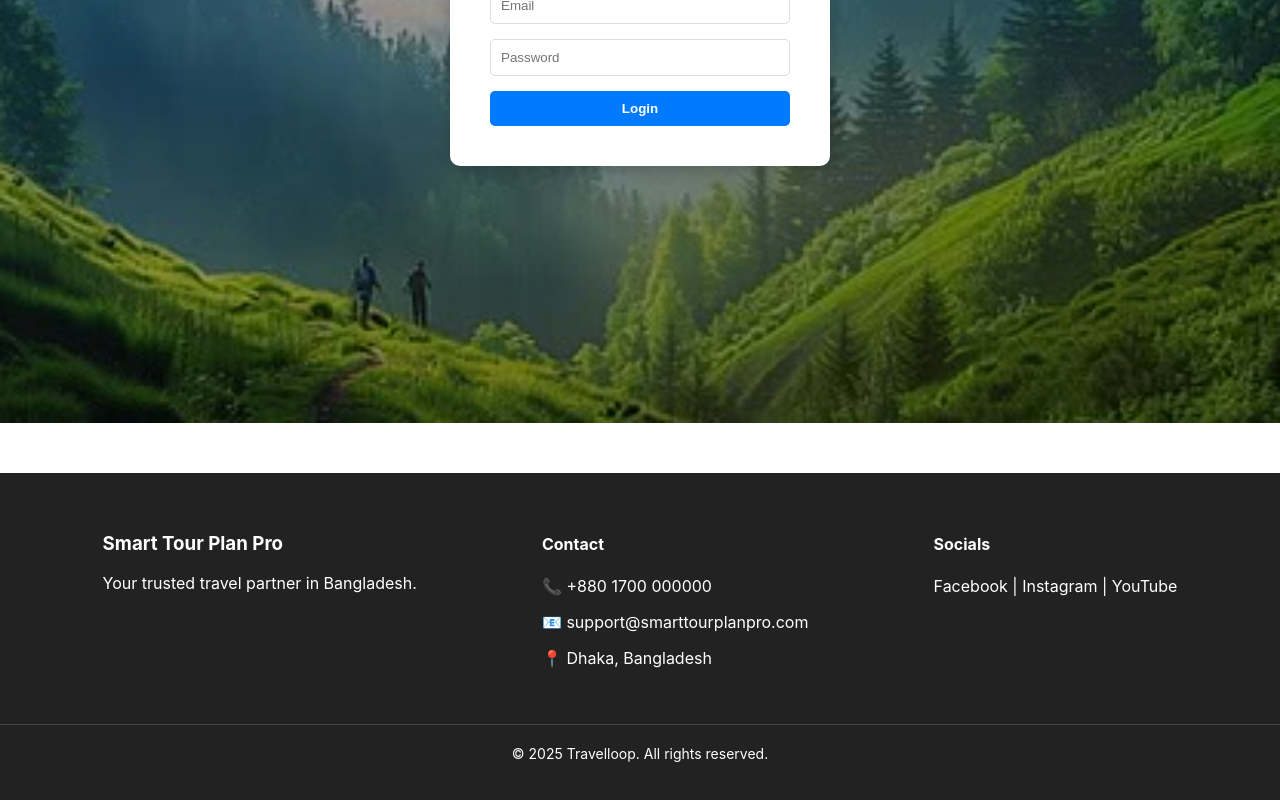
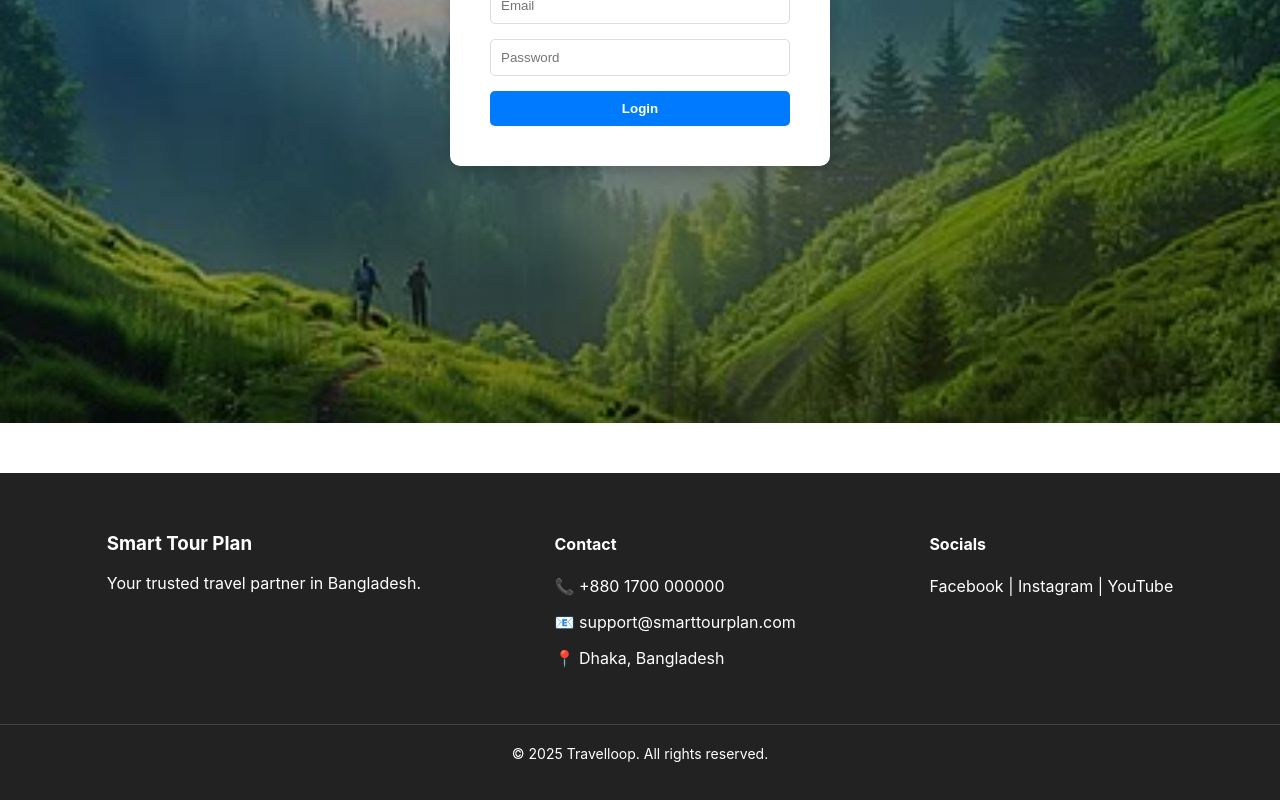
Before and after one commit to Shovon198915/Project, a React (Create React App) app in the folder client/: page /login in a window 1280 px wide. Shown: the part 435-1235 px from the top of the page. Built offline with nearby package versions, Linux system fonts and the light colour scheme.

Commit message:
Update Footer.js

```diff
--- a/client/src/Footer.js
+++ b/client/src/Footer.js
@@ -5,13 +5,13 @@ function Footer() {
         <div style={styles.footer}>
             <div style={styles.container}>
                 <div style={styles.section}>
-                    <h3>Smart Tour Plan Pro</h3>
+                    <h3>Smart Tour Plan</h3>
                     <p>Your trusted travel partner in Bangladesh.</p>
                 </div>
                 <div style={styles.section}>
                     <h4>Contact</h4>
                     <p>📞 +880 1700 000000</p>
-                    <p>📧 support@smarttourplanpro.com</p>
+                    <p>📧 support@smarttourplan.com</p>
                     <p>📍 Dhaka, Bangladesh</p>
                 </div>
                 <div style={styles.section}>
```
